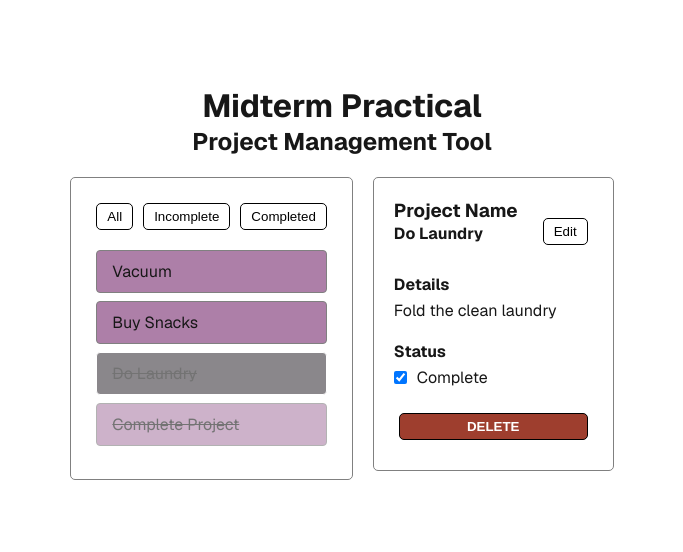
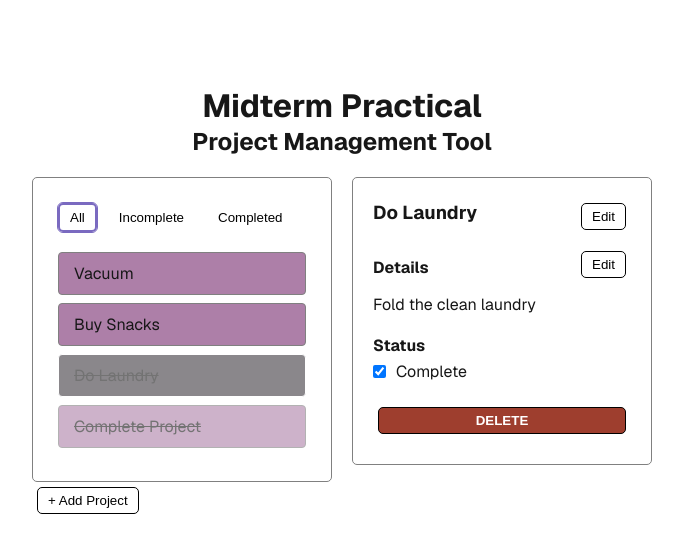
Before and after one commit to raeoffrost/midterm-practical, a Next.js app: page / in a window 1280 px wide. Both pictures are taken after a click on the item "Do Laundry". Shown: the top 552 px of the page, without its empty margins (298-981 px from the left). Built offline with nearby package versions, Linux system fonts and the light colour scheme.

Commit message:
fixed update functionality, improved styles, added new project button

```diff
--- a/components/Main.js
+++ b/components/Main.js
@@ -34,16 +34,16 @@ const Main = () => {
   // ********* Project Add & Delete ***********
 
   // Add a new project
-  // takes a project name
   // rerenders the list with new project added
   // initializes the details, status and id
-  const addProject = (name) => {
+  const addProject = () => {
     const newProject = {
       // set id by finding the highest id then add 1 (or use 0)
-      id: Math.max(...projects.map((project) => projects.id), 0) + 1,
-      name: name,
+      id: Math.max(...projects.map((project) => project.id), 0) + 1,
+      name: "New Project",
       details: "",
       active: true,
+      selected: false,
     };
     setProjects([...projects, newProject]);
   };
@@ -101,6 +101,9 @@ const Main = () => {
       <div className={style.group}>
         <div>
           <ProjectList projects={projects} onSelect={selectProject} />
+          <button className={style.btn} onClick={() => addProject()}>
+            + Add Project
+          </button>
         </div>
         <div>
           <ProjectDetails
--- a/components/ProjectDetails.js
+++ b/components/ProjectDetails.js
@@ -2,7 +2,9 @@ import React, { useState } from "react";
 import style from "@/styles/List.module.css";
 
 const ProjectDetails = ({ projects, updateName, updateDetails, updateStatus, onDelete }) => {
-  const [editing, setEditing] = useState(false);
+  const [editName, setEditName] = useState(false);
+  const [editDetails, setEditDetails] = useState(false);
+  const [nameError, setNameError] = useState(false);
 
   const project = projects.filter((project) => {
     return project.selected;
@@ -12,40 +14,46 @@ const ProjectDetails = ({ projects, updateName, updateDetails, updateStatus, onD
   const [textName, setTextName] = useState(selected ? selected.name : "Project Name");
   const [textDetails, setTextDetails] = useState(selected ? selected.details : "Project Details");
 
-  const handleSave = () => {
-    if (textName === "") {
-      alert("ERROR: Project name cannot be blank");
+  const handleSaveName = () => {
+    if (textName.trim() == "") {
+      setNameError(true);
     } else {
-      handleName();
-      handleDetails();
+      if (selected) {
+        setNameError(false);
+        updateName(selected.id, textName);
+        setTextName(selected.name);
+        setEditName(false);
+      }
     }
   };
 
-  const handleName = () => {
+  const handleSaveDetails = () => {
     if (selected) {
-      updateName(selected.id, textName);
+      updateDetails(selected.id, textDetails);
+      setTextDetails(selected.details);
+      setEditDetails(false);
     }
   };
-  const handleDetails = () => {
+
+  const handleEditName = () => {
     if (selected) {
-      updateDetails(selected.id, textDetails);
+      setTextName(selected.name);
+      setEditName(true);
     }
   };
+  const handleEditDetails = () => {
+    if (selected) {
+      setTextDetails(selected.details);
+      setEditDetails(true);
+    }
+  };
+
   const handleDelete = () => {
     if (selected) {
       onDelete(selected.id);
     }
   };
 
-  const btnStyle = {
-    margin: "5px",
-    backgroundColor: "white",
-    color: "black",
-    padding: "5px 10px",
-    border: "1px solid black",
-    borderRadius: "5px",
-    cursor: "pointer",
-  };
   const red = {
     backgroundColor: "#9e3e2e",
     color: "white",
@@ -58,44 +66,65 @@ const ProjectDetails = ({ projects, updateName, updateDetails, updateStatus, onD
       ) : (
         <div className={style.details} key={selected.id}>
           <div className={style.detailsName}>
+            {
+              // if in editing state, it is an input
+              editName ? (
                 <div>
                   <h3>Project Name</h3>
-              {
-                // if in editing state, it is an input
-                editing ? (
-                  <div>
-                    <input value={textName} onChange={(e) => setTextName(e.target.value)} />
+                  <input
+                    className={style.input}
+                    value={textName}
+                    onChange={(e) => setTextName(e.target.value)}
+                  />
+                  <span style={{ color: "#9e3e2e", fontSize: "small" }}>
+                    {nameError ? "Name field cannot be blank" : ""}
+                  </span>
                 </div>
               ) : (
                 <div>
-                    <h4>{selected.name}</h4>
+                  <h3>{selected.name}</h3>
                 </div>
               )
             }
-            </div>
+
             <button
-              style={btnStyle}
+              className={style.btn}
               onClick={() => {
-                if (editing) {
-                  handleSave();
-                  setEditing(!editing);
+                if (editName) {
+                  handleSaveName();
                 } else {
-                  setEditing(!editing);
-                  setTextName(selected.name);
-                  setTextDetails(selected.details);
+                  handleEditName();
                 }
               }}
             >
-              {editing ? "Save" : "Edit"}
+              {editName ? "Save" : "Edit"}
             </button>
           </div>
           <div>
+            <div className={style.detailsName}>
               <h4>Details</h4>
+              <button
+                className={style.btn}
+                onClick={() => {
+                  if (editDetails) {
+                    handleSaveDetails();
+                  } else {
+                    handleEditDetails();
+                  }
+                }}
+              >
+                {editDetails ? "Save" : "Edit"}
+              </button>
+            </div>
             {
-              // if in editing state, it is an input
-              editing ? (
+              // if in editing state, it is a textarea
+              editDetails ? (
                 <div>
-                  <input value={textDetails} onChange={(e) => setTextDetails(e.target.value)} />
+                  <textarea
+                    className={style.input}
+                    value={textDetails}
+                    onChange={(e) => setTextDetails(e.target.value)}
+                  />
                 </div>
               ) : (
                 <div>
@@ -115,7 +144,7 @@ const ProjectDetails = ({ projects, updateName, updateDetails, updateStatus, onD
               <p>{selected.active ? "Incomplete" : "Complete"}</p>
             </div>
           </div>
-          <button style={{ ...btnStyle, ...red }} onClick={handleDelete}>
+          <button style={red} className={style.btn} onClick={handleDelete}>
             DELETE
           </button>
         </div>
--- a/components/ProjectList.js
+++ b/components/ProjectList.js
@@ -12,27 +12,35 @@ const ProjectList = ({ projects, onSelect }) => {
     if (active === null) return true;
     return project.active === active;
   });
-
-  const btnStyle = {
-    margin: "5px",
-    backgroundColor: "white",
-    color: "black",
-    padding: "5px 10px",
-    border: "1px solid black",
-    borderRadius: "5px",
-    cursor: "pointer",
+  const activeBtn = {
+    border: "2px solid #7a6ac0",
+    outline: "1px solid #7a6ac0",
   };
-
+  const inactiveBtn = {
+    border: "2px solid white",
+  };
   return (
     <div className={style.panel}>
       <div>
-        <button onClick={() => setActive(null)} style={btnStyle}>
+        <button
+          style={active === null ? activeBtn : inactiveBtn}
+          onClick={() => setActive(null)}
+          className={style.btn}
+        >
           All
         </button>
-        <button onClick={() => setActive(true)} style={btnStyle}>
+        <button
+          style={active === true ? activeBtn : inactiveBtn}
+          onClick={() => setActive(true)}
+          className={style.btn}
+        >
           Incomplete
         </button>
-        <button onClick={() => setActive(false)} style={btnStyle}>
+        <button
+          style={active === false ? activeBtn : inactiveBtn}
+          onClick={() => setActive(false)}
+          className={style.btn}
+        >
           Completed
         </button>
       </div>
--- a/styles/List.module.css
+++ b/styles/List.module.css
@@ -1,8 +1,6 @@
 .panel {
   padding: 20px;
-  min-width: 200px;
-  max-width: 400px;
-  width: 100%;
+  width: 300px;
   margin: 0 auto;
   flex-grow: 1;
   border: 1px solid grey;
@@ -47,7 +45,8 @@
   flex-direction: row;
   justify-content: space-between;
   gap: 20px;
-  align-items: center;
+  align-items: flex-end;
+  border-bottom: 1px solid white;
 }
 .detailsStatus {
   margin-bottom: 0px;
@@ -56,3 +55,23 @@
   justify-content: flex-start;
   gap: 10px;
 }
+
+.input {
+  width: 100%;
+  border: 1px solid grey;
+  padding: 5px 10px;
+  border-radius: 5px;
+}
+
+.btn {
+  background-color: white;
+  margin: 5px;
+  color: black;
+  padding: 5px 10px;
+  border: 1px solid black;
+  border-radius: 5px;
+  cursor: pointer;
+}
+.btn:hover {
+  background-color: rgb(235, 235, 235);
+}
```
Lines whose indentation alone changed are shown as unchanged.
